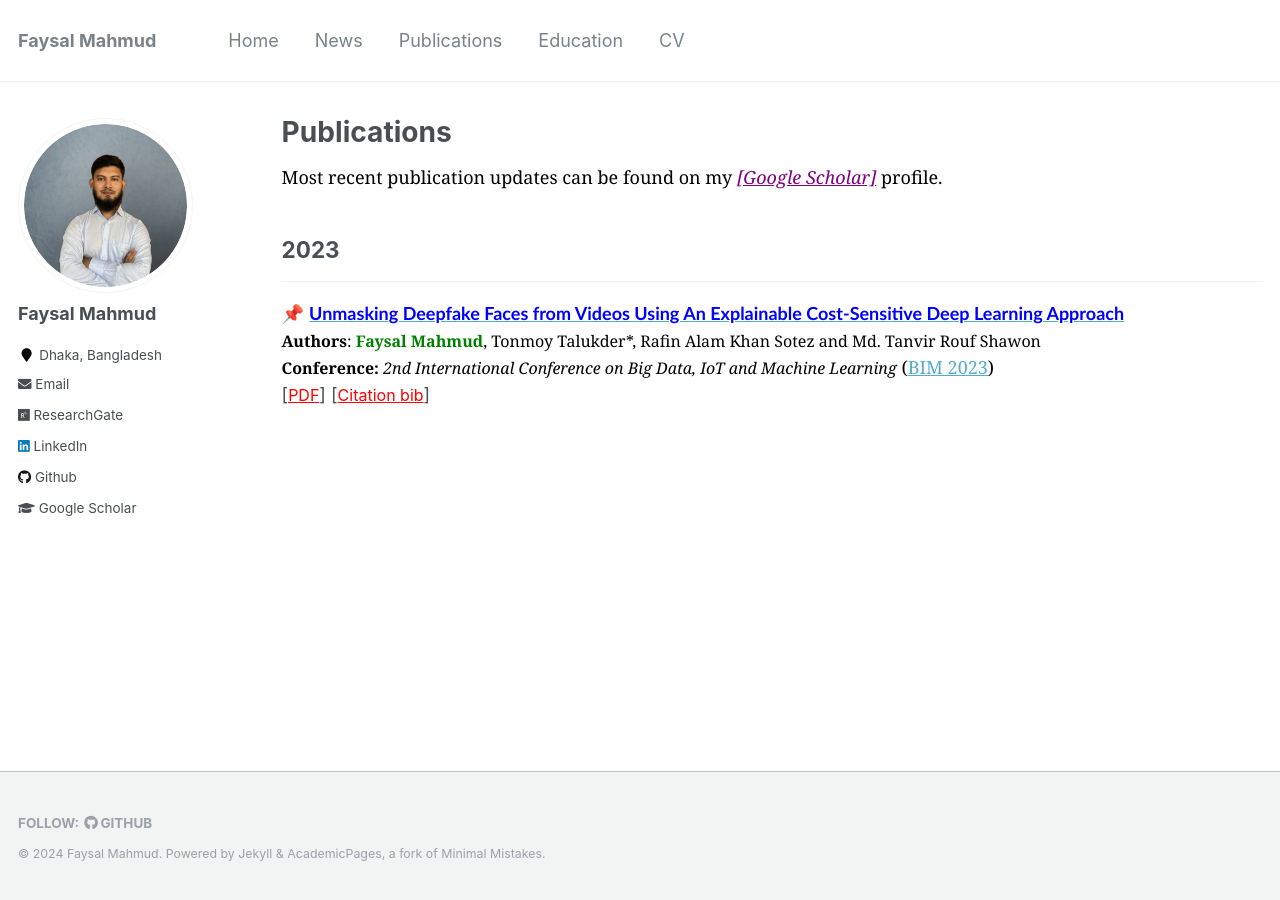
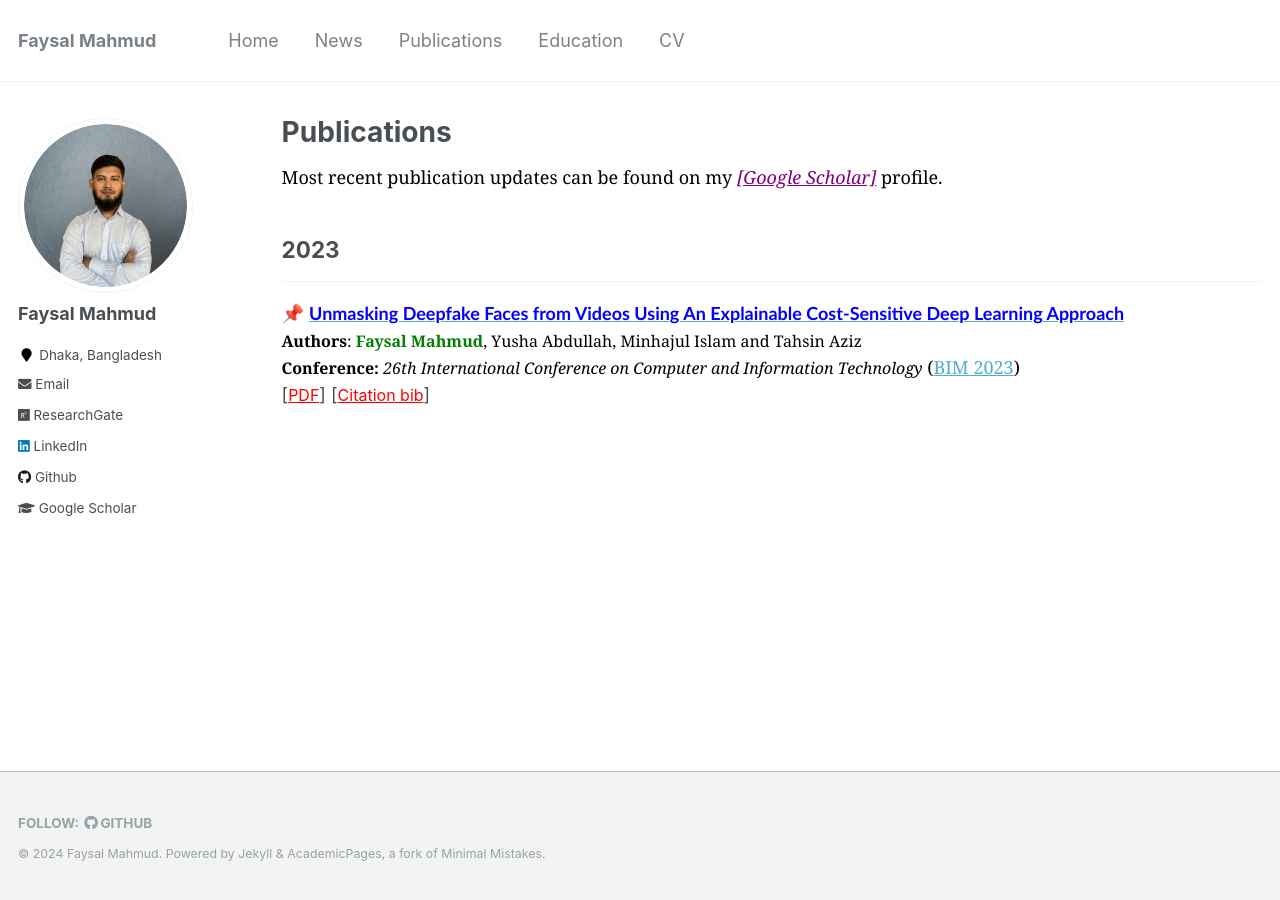
Before and after one commit to Faysal-MD/Faysal-MD.github.io, a Jekyll site: the page built from _pages/publications.md, in a window 1280 px wide. Built offline with Jekyll 4.4.1, drawn with Linux system fonts in a browser that asks for light colours.

Commit message:
info updated

```diff
--- a/_pages/publications.md
+++ b/_pages/publications.md
@@ -16,11 +16,11 @@ author_profile: true
 <!-- Paper 08 -->
 📌 [<span style="color:blue;font-family:Trebuchet MS;">**Unmasking Deepfake Faces from Videos Using An Explainable Cost-Sensitive Deep Learning Approach**</span>](https://ieeexplore.ieee.org/document/10441026) <br>
 <span style="color:black;font-family:Georgia">
-    <font size="3"><strong>Authors</strong>: <strong style="color:green">Faysal Mahmud</strong>, Tonmoy Talukder*, Rafin Alam Khan Sotez and Md. Tanvir Rouf Shawon </font>
+    <font size="3"><strong>Authors</strong>: <strong style="color:green">Faysal Mahmud</strong>, Yusha Abdullah, Minhajul Islam and Tahsin Aziz </font>
 </span>
 <br>
 <span style="color:black;font-family:Georgia">
-    <font size="3"><strong>Conference:</strong><em> 2nd International Conference on Big Data, IoT and Machine Learning</em></font> ([BIM 2023](https://confbim.com/))
+    <font size="3"><strong>Conference:</strong><em> 26th International Conference on Computer and Information Technology</em></font> ([BIM 2023](https://confbim.com/))
 </span>
 <br>
 <!-- [<a style="color:red;" href="#" onclick="$('#rank2023_bib').toggle();return false;"><font size="3">Citation bib</font></a>]  -->
```
